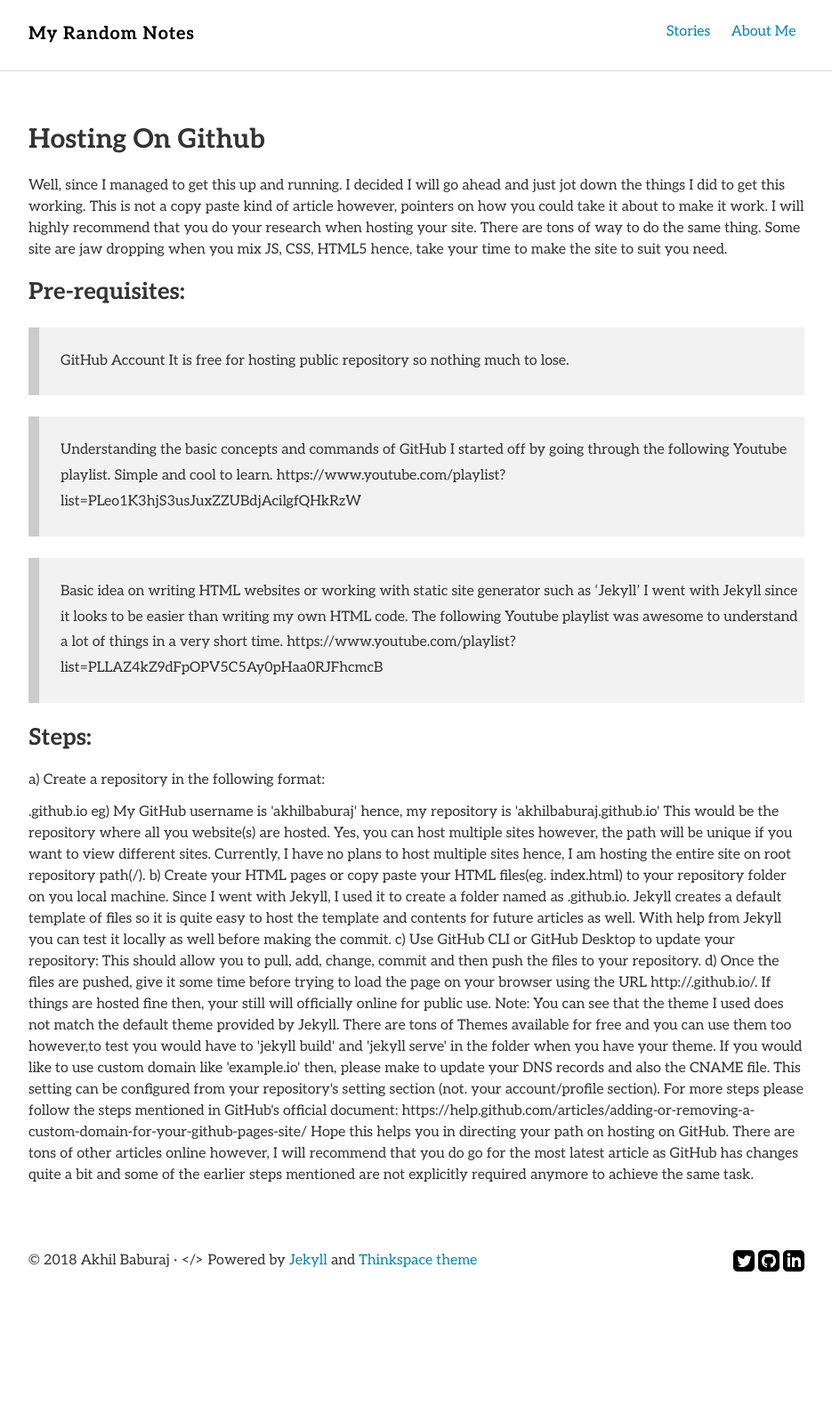
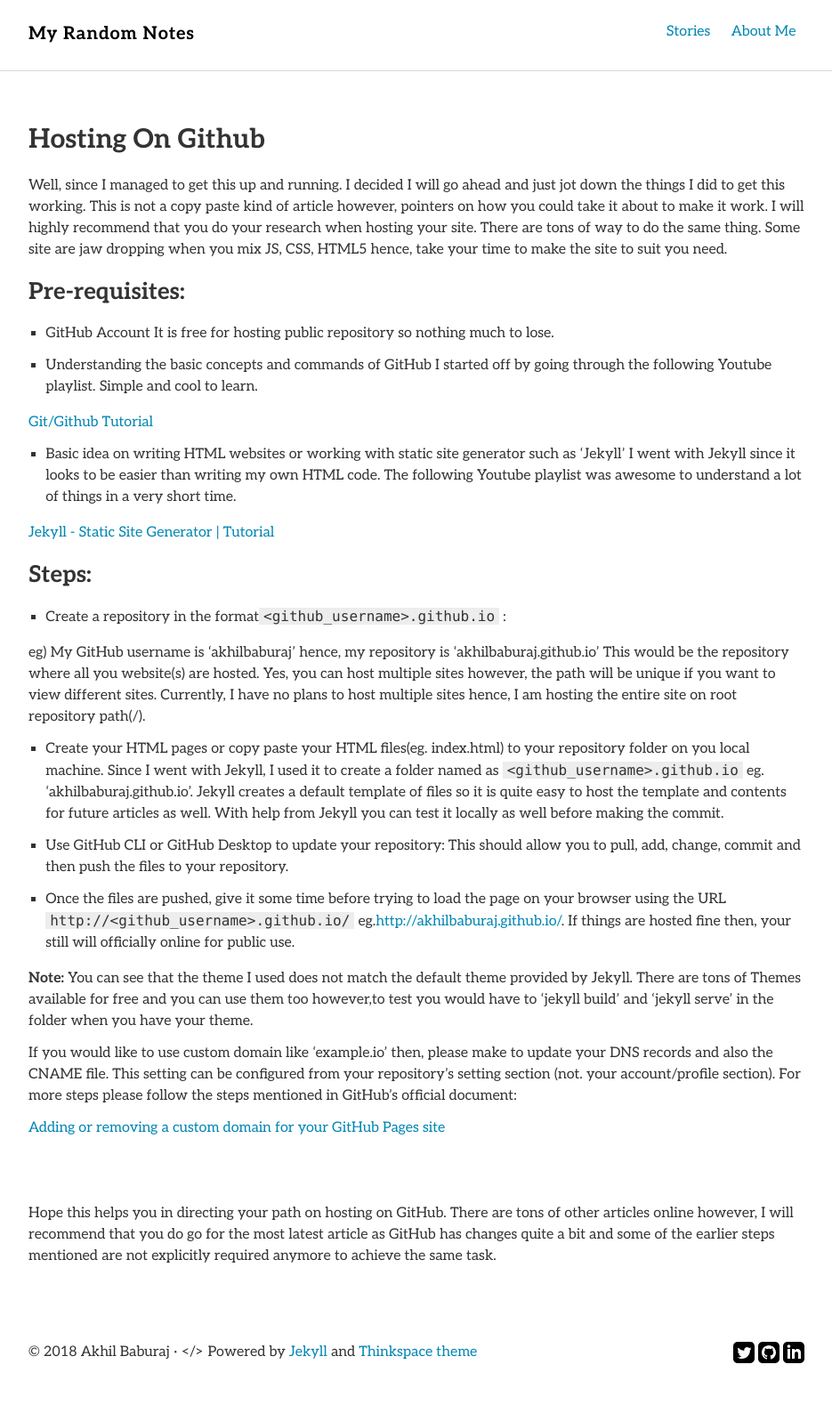
Before and after one commit to akhilbaburaj/akhilbaburaj.github.io, a Jekyll site: the page built from _posts/tech/2018-12-29-Hosting-On-GitHub.md, in a window 1280 px wide. Shown: the whole page at 89% size, without its empty margins (172-1107 px from the left). Built offline with Jekyll 4.4.1, drawn with Linux system fonts in a browser that asks for light colours; before the commit the page ends 1485 px from its top, so only the background shows below that.

Commit message:
markdown updates for tech blog

```diff
--- a/_posts/tech/2018-12-29-Hosting-On-GitHub.md
+++ b/_posts/tech/2018-12-29-Hosting-On-GitHub.md
@@ -6,35 +6,40 @@
 
 Pre-requisites:
 ---
-> GitHub Account
+* GitHub Account
 It is free for hosting public repository so nothing much to lose.
 
-> Understanding the basic concepts and commands of GitHub
+* Understanding the basic concepts and commands of GitHub
 I started off by going through the following Youtube playlist. Simple and cool to learn.
-https://www.youtube.com/playlist?list=PLeo1K3hjS3usJuxZZUBdjAcilgfQHkRzW
 
-> Basic idea on writing HTML websites or working with static site generator such as 'Jekyll'
+[Git/Github Tutorial](https://www.youtube.com/playlist?list=PLeo1K3hjS3usJuxZZUBdjAcilgfQHkRzW)
+
+* Basic idea on writing HTML websites or working with static site generator such as 'Jekyll'
 I went with Jekyll since it looks to be easier than writing my own HTML code. The following Youtube playlist was awesome to understand a lot of things in a very short time.
-https://www.youtube.com/playlist?list=PLLAZ4kZ9dFpOPV5C5Ay0pHaa0RJFhcmcB
+
+[Jekyll - Static Site Generator \| Tutorial](https://www.youtube.com/playlist?list=PLLAZ4kZ9dFpOPV5C5Ay0pHaa0RJFhcmcB)
 
 Steps:
 ---
-a) Create a repository in the following format:
-<github_username>.github.io
+1. Create a repository in the format`<github_username>.github.io` :
 
 eg) My GitHub username is 'akhilbaburaj' hence, my repository is 'akhilbaburaj.github.io'
 This would be the repository where all you website(s) are hosted. Yes, you can host multiple sites however, the path will be unique if you want to view different sites. Currently, I have no plans to host multiple sites hence, I am hosting the entire site on root repository path(/).
 
-b) Create your HTML pages or copy paste your HTML files(eg. index.html) to your repository folder on you local machine. Since I went with Jekyll, I used it to create a folder named as <github_username>.github.io. Jekyll creates a default template of files so it is quite easy to host the template and contents for future articles as well. With help from Jekyll you can test it locally as well before making the commit.
+2. Create your HTML pages or copy paste your HTML files(eg. index.html) to your repository folder on you local machine. Since I went with Jekyll, I used it to create a folder named as `<github_username>.github.io` eg. 'akhilbaburaj.github.io'. Jekyll creates a default template of files so it is quite easy to host the template and contents for future articles as well. With help from Jekyll you can test it locally as well before making the commit.
 
-c) Use GitHub CLI or GitHub Desktop to update your repository:
+3. Use GitHub CLI or GitHub Desktop to update your repository:
 This should allow you to pull, add, change, commit and then push the files to your repository.
 
-d) Once the files are pushed, give it some time before trying to load the page on your browser using the URL http://<github_username>.github.io/. If things are hosted fine then, your still will officially online for public use.
+4. Once the files are pushed, give it some time before trying to load the page on your browser using the URL `http://<github_username>.github.io/` eg.[http://akhilbaburaj.github.io/](http://akhilbaburaj.github.io/). If things are hosted fine then, your still will officially online for public use.
 
-Note: You can see that the theme I used does not match the default theme provided by Jekyll. There are tons of Themes available for free and you can use them too however,to test you would have to 'jekyll build' and 'jekyll serve' in the folder when you have your theme.
+**Note:** You can see that the theme I used does not match the default theme provided by Jekyll. There are tons of Themes available for free and you can use them too however,to test you would have to 'jekyll build' and 'jekyll serve' in the folder when you have your theme.
 
 If you would like to use custom domain like 'example.io' then, please make to update your DNS records and also the CNAME file. This setting can be configured from your repository's setting section (not. your account/profile section). For more steps please follow the steps mentioned in GitHub's official document:
-https://help.github.com/articles/adding-or-removing-a-custom-domain-for-your-github-pages-site/
+
+[Adding or removing a custom domain for your GitHub Pages site](https://help.github.com/articles/adding-or-removing-a-custom-domain-for-your-github-pages-site/)
+
+<br>
+<br>
 
 Hope this helps you in directing your path on hosting on GitHub. There are tons of other articles online however, I will recommend that you do go for the most latest article as GitHub has changes quite a bit and some of the earlier steps mentioned are not explicitly required anymore to achieve the same task.
```
Also changed, not shown: 6 other files.
